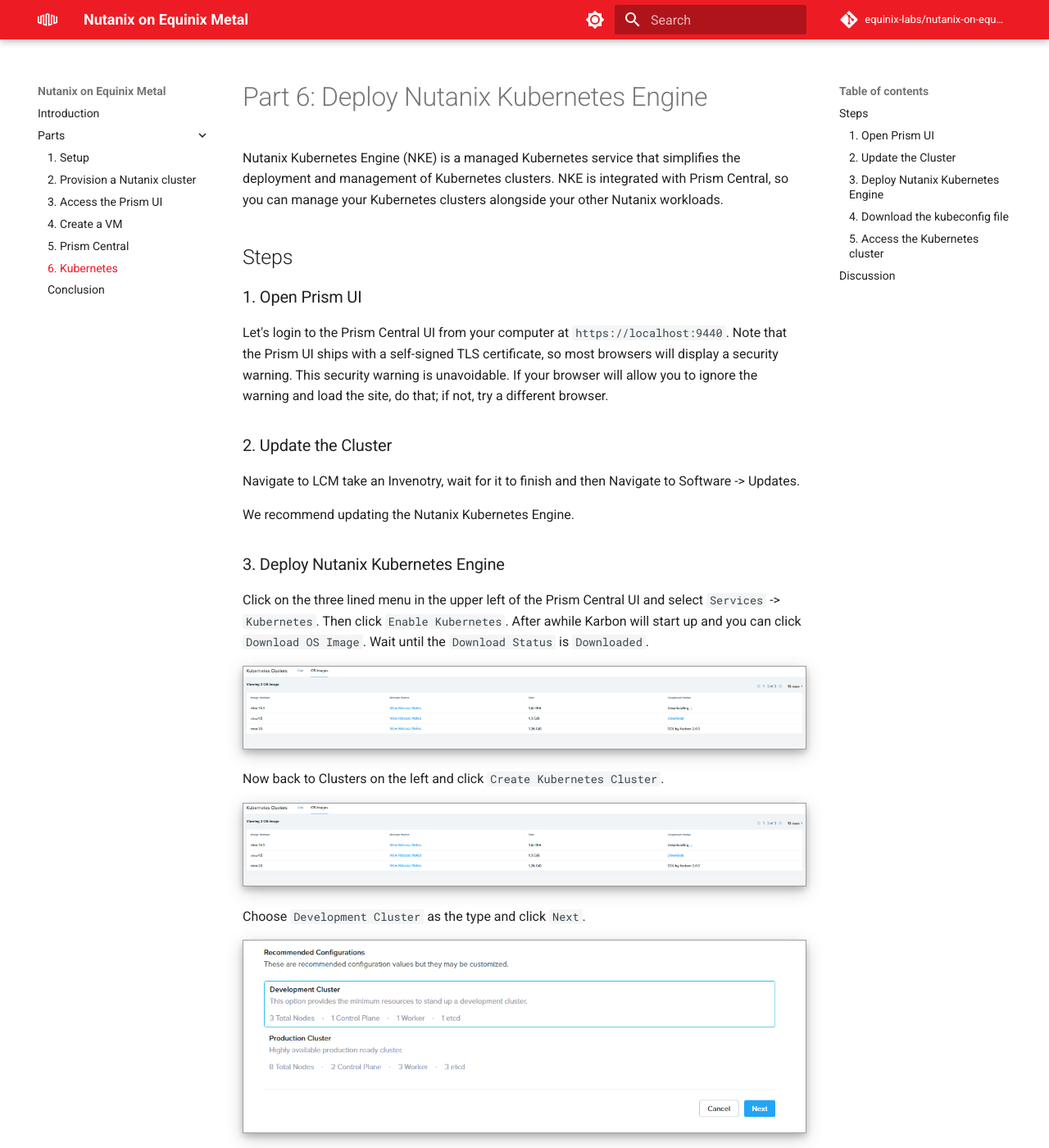
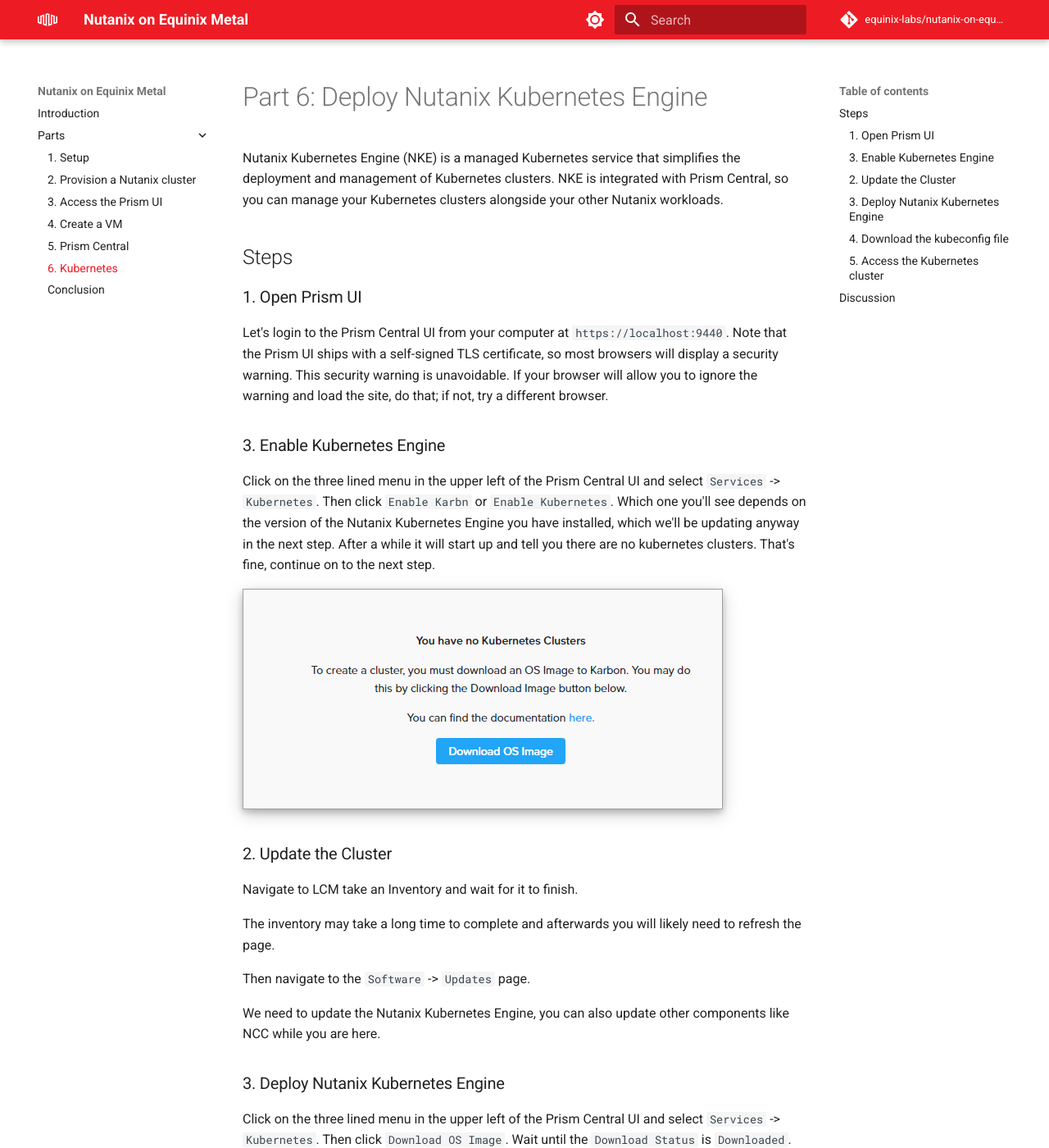
Before and after one commit to equinix-labs/equinix-labs-metal-nutanix-cluster, an MkDocs documentation site: the page built from docs/parts/6-kubernetes.md, in a window 1280 px wide and 1400 px high. Shown: the whole window at 82% size. Built offline with MkDocs 1.6.1 and Material for MkDocs 9.7.7, drawn with Linux system fonts in a browser that asks for light colours; comment, search, counter and statistics services are not loaded.

Commit message:
fix: errors in kubernetes workflow, updates to a couple images
Signed-off-by: Chris Privitere <23177737+cprivitere@users.noreply.github.com>

```diff
--- a/docs/parts/6-kubernetes.md
+++ b/docs/parts/6-kubernetes.md
@@ -10,15 +10,25 @@
 
 Let's login to the Prism Central UI from your computer at `https://localhost:9440`. Note that the Prism UI ships with a self-signed TLS certificate, so most browsers will display a security warning. This security warning is unavoidable. If your browser will allow you to ignore the warning and load the site, do that; if not, try a different browser.
 
+### 3. Enable Kubernetes Engine
+
+Click on the three lined menu in the upper left of the Prism Central UI and select `Services` -> `Kubernetes`. Then click `Enable Karbn` or `Enable Kubernetes`. Which one you'll see depends on the version of the Nutanix Kubernetes Engine you have installed, which we'll be updating anyway in the next step. After a while it will start up and tell you there are no kubernetes clusters. That's fine, continue on to the next step.
+
+![No Kubernetes Clusters](../images/no-k8s-clusters.png)
+
 ### 2. Update the Cluster
 
-Navigate to LCM take an Invenotry, wait for it to finish and then Navigate to Software -> Updates.
+Navigate to LCM take an Inventory and wait for it to finish.
 
-We recommend updating the Nutanix Kubernetes Engine.
+The inventory may take a long time to complete and afterwards you will likely need to refresh the page.
+
+Then navigate to the `Software` -> `Updates` page.
+
+We need to update the Nutanix Kubernetes Engine, you can also update other components like NCC while you are here.
 
 ### 3. Deploy Nutanix Kubernetes Engine
 
-Click on the three lined menu in the upper left of the Prism Central UI and select `Services` -> `Kubernetes`. Then click `Enable Kubernetes`. After awhile Karbon will start up and you can click `Download OS Image`. Wait until the `Download Status` is `Downloaded`.
+Click on the three lined menu in the upper left of the Prism Central UI and select `Services` -> `Kubernetes`. Then click `Download OS Image`. Wait until the `Download Status` is `Downloaded`.
 
 ![Karbon Download Status](../images/nke-download-status.png)
 
```
Also changed, not shown: docs/images/nke-create-cluster.png, docs/images/no-k8s-clusters.png (added).
